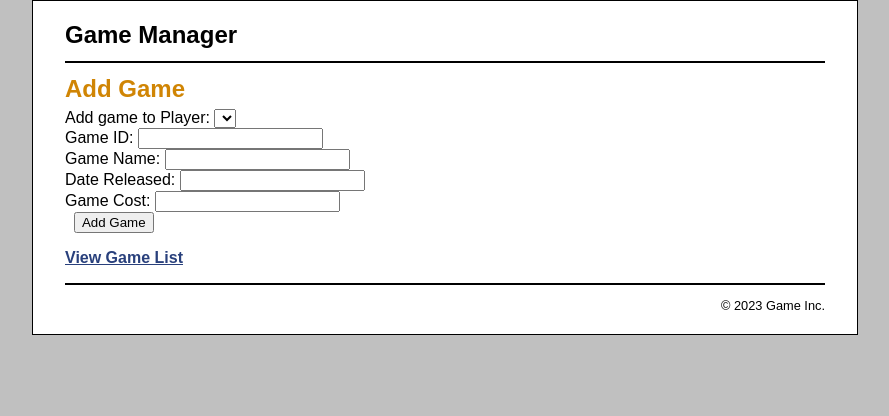
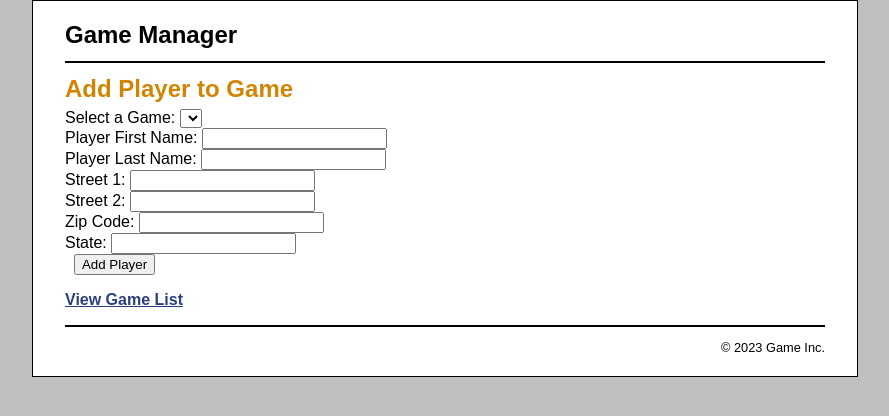
Before and after one commit to APTASU/SqLIZE, a PHP site: page /add_product_form.php in a window 1280 px wide. Shown: the top 416 px of the page, without its empty margins (195-1084 px from the left). Run offline with PHP 8.4, Linux system fonts and the light colour scheme; tables that the repository leaves empty or names only in its code hold one stand-in row (values such as "Sample post"); data that the repository does not hold is empty.

Commit message:
Update add_product_form.php

```diff
--- a/add_product_form.php
+++ b/add_product_form.php
@@ -1,16 +1,3 @@
-<?php
-require_once('database.php');
-
-$query = 'SELECT *
-          FROM Beta_Tester
-          ORDER BY PlayerID';
-
-$statement = $db->prepare($query);
-$statement->execute();
-$players = $statement->fetchAll();
-$statement->closeCursor();
-?>
-
 <!DOCTYPE html>
 <html>
 <!-- the head section -->
@@ -25,31 +12,37 @@
     </header>
 
     <main>
-        <h1>Add Game</h1>
+        <h1>Add Player to Game</h1>
         <form action="add_player.php" method="post" id="add_player_form">
-            <label>Add game to Player:</label>
-            <select name="player_id">
-                <?php foreach($players as $player) : ?>
-                    <option value="<?php echo $player['PlayerID']; ?>">
-                        <?php echo $player['PlayerFname'].' '.$player['PlayerLname']; ?>
+            <label>Select a Game:</label>
+            <select name="game_id">
+                <?php foreach($games as $game) : ?>
+                    <option value="<?php echo $game['GameID']; ?>">
+                        <?php echo $game['Gamename']; ?>
                     </option>
                 <?php endforeach; ?>
             </select><br>
 
-            <label>Game ID:</label>
-            <input type="text" name="game_id"><br>
+            <label>Player First Name:</label>
+            <input type="text" name="player_fname"><br>
 
-            <label>Game Name:</label>
-            <input type="text" name="game_name"><br>
+            <label>Player Last Name:</label>
+            <input type="text" name="player_lname"><br>
 
-            <label>Date Released:</label>
-            <input type="text" name="date_released"><br>
+            <label>Street 1:</label>
+            <input type="text" name="street1"><br>
 
-            <label>Game Cost:</label>
-            <input type="text" name="game_cost"><br>
+            <label>Street 2:</label>
+            <input type="text" name="street2"><br>
+
+            <label>Zip Code:</label>
+            <input type="text" name="zip_code"><br>
+
+            <label>State:</label>
+            <input type="text" name="state"><br>
 
             <label>&nbsp;</label>
-            <input type="submit" value="Add Game"><br>
+            <input type="submit" value="Add Player"><br>
         </form>
         <p><a href="index.php">View Game List</a></p>
     </main>
```
